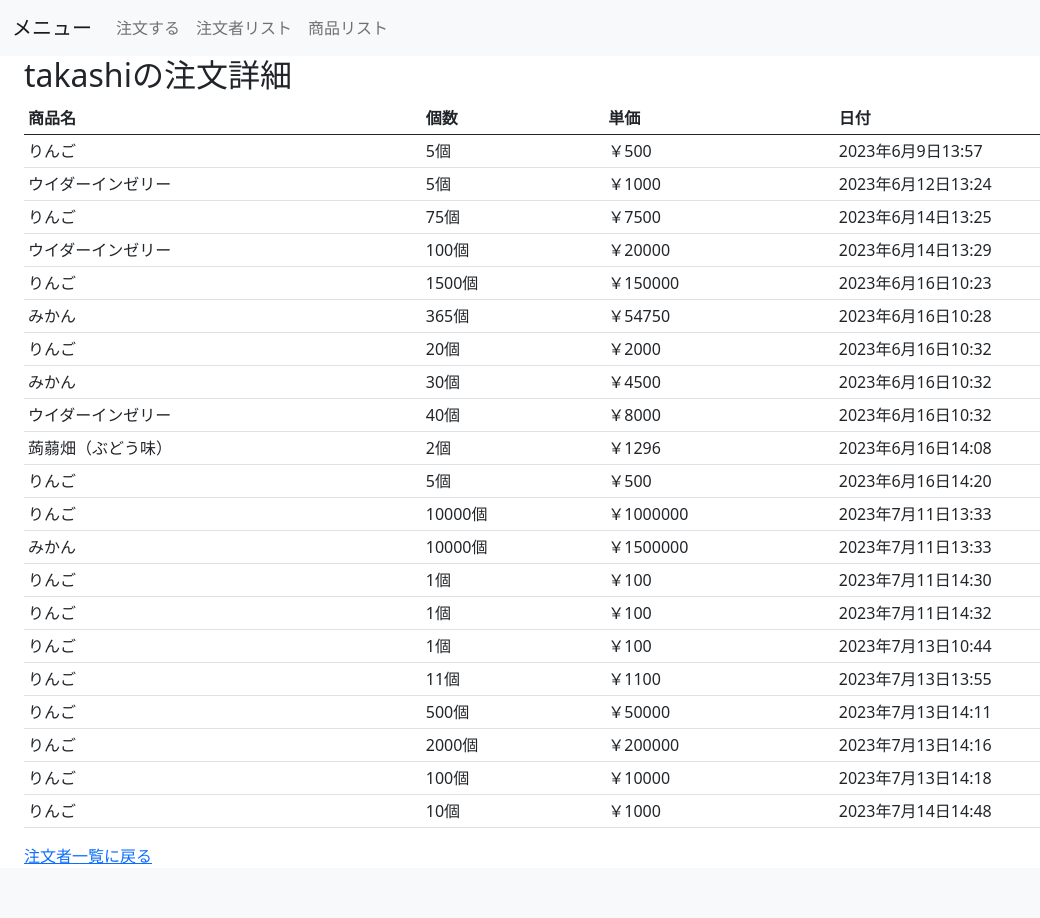
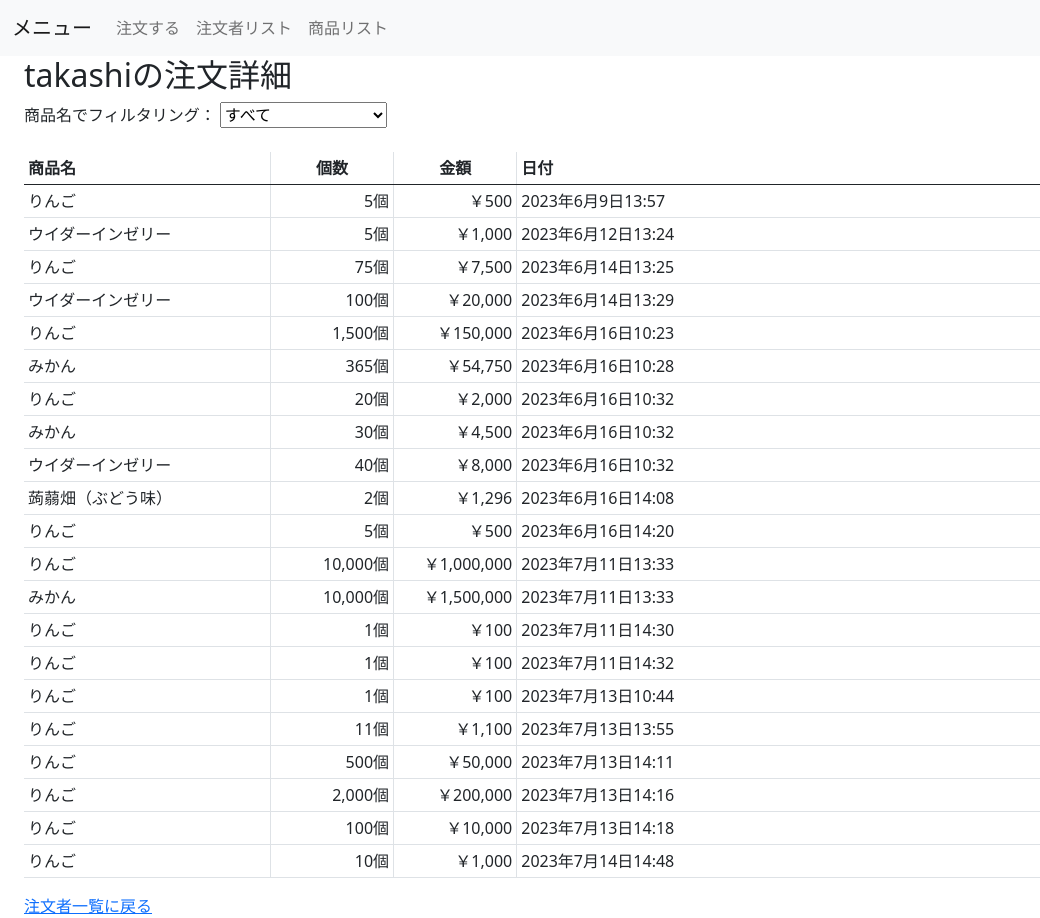
Before and after one commit to yagura46gin37k/studying_django_webapp, a Django app: page /market/ordered_list/takashi in a window 1280 px wide. Shown: the whole page, without its empty margins (0-1040 px from the left). Before the commit the page ends 864 px from the top, so only its background shows below. Run offline with Django 4.2, Linux system fonts and the light colour scheme; data comes from the database, SQL or seed files in the repository; both versions use the stored data as it was after the commit.

Commit message:
improved ordered-list display

```diff
--- a/market/views.py
+++ b/market/views.py
@@ -59,7 +59,7 @@ class GoodsListView(generic.ListView):
 
     def get_context_data(self, **kwargs):
         context = super().get_context_data(**kwargs)
-        # Orderモデルを(イテレータとして)すべて取得し、order_listとしてテンプレートに渡す
+        # OrderモデルとGoodsモデルを(イテレータとして)すべて取得し、order_listとしてテンプレートに渡す
         order_obj = Order.objects.all()
         context['order_list'] = order_obj
         return context
@@ -77,7 +77,9 @@ class OrderedListView(generic.ListView):
     # urlから受け取ったパラメータ（注文者の名前）をコンテキストに追加
     def get_context_data(self, **kwargs):
         context = super().get_context_data(**kwargs)
+        goods_obj = Goods.objects.all()
         context['ordered'] = self.kwargs['ordered_by']
+        context['goods_list'] = goods_obj
         return context
 
 # いろいろ試すためのビュー
--- a/mysite/settings.py
+++ b/mysite/settings.py
@@ -38,7 +38,11 @@ INSTALLED_APPS = [
     'django.contrib.messages',
     'django.contrib.staticfiles',
     'market.apps.MarketConfig',
+    'django.contrib.humanize',
 ]
+
+# For humanize
+NUMBER_GROUPING = 3
 
 MIDDLEWARE = [
     'django.middleware.security.SecurityMiddleware',
--- a/templates/market/order_formset.html
+++ b/templates/market/order_formset.html
@@ -53,7 +53,7 @@
     <script>
         let formset_count = {{ formset|length|escape|safe }};
         let validation_url = "{% url 'market:order_formset' %}";
-        let redirect_url = "{% url 'market:order_list' %}"
+        let redirect_url = "{% url 'market:order_list' %}";
     </script>
     <script src="{% static 'market/form_manage.js' %}"></script>
 
--- a/templates/market/ordered_list.html
+++ b/templates/market/ordered_list.html
@@ -2,25 +2,39 @@
 {% block content %}
 
 {% load extra_tags %}
+{% load humanize %}
+
 <h2>{{ ordered }}の注文詳細</h2>
-<table class="table table-sm">
+
+<div>
+    商品名でフィルタリング：
+    <select id="goods_select">
+        <option value="すべて" id="all">すべて</option>
+        {% for goods in goods_list %}
+        <option value="{{ goods.name }}" id="{{ goods.id }}">{{ goods.name }}</option>
+        {% endfor %}
+    </select>
+</div>
+
+<table class="table table-sm table-hover mt-4" id="order_table">
     <thead>
         <tr>
-            <th>商品名</th>
-            <th>個数</th>
-            <th>単価</th>
+            <th class="border-end">商品名</th>
+            <th class="border-end text-center">個数</th>
+            <th class="border-end text-center">金額</th>
             <th>日付</th>
         </tr>
     </thead>
     {% for order in order_list %}
     <tr>
-        <td>{{ order.goods.name }}</td>
-        <td>{{ order.amount }}個</td>
-        <td>￥{{ order.goods.price | multiply:order.amount }}</td>
+        <td class="border-end" style="width: 20%">{{ order.goods.name }}</td>
+        <td class="border-end" align="right" style="width: 10%">{{ order.amount | intcomma }}個</td>
+        <td class="border-end" align="right" style="width: 10%">￥{{ order.goods.price | multiply:order.amount | escape | intcomma }}</td>
         <td>{{ order.date }}</td>
     </tr>
     {% endfor %}
 </table>
+
 <a href="{% url 'market:order_list' %}">注文者一覧に戻る</a>
 
 {% endblock %}
```
Also changed, not shown: db.sqlite3.
